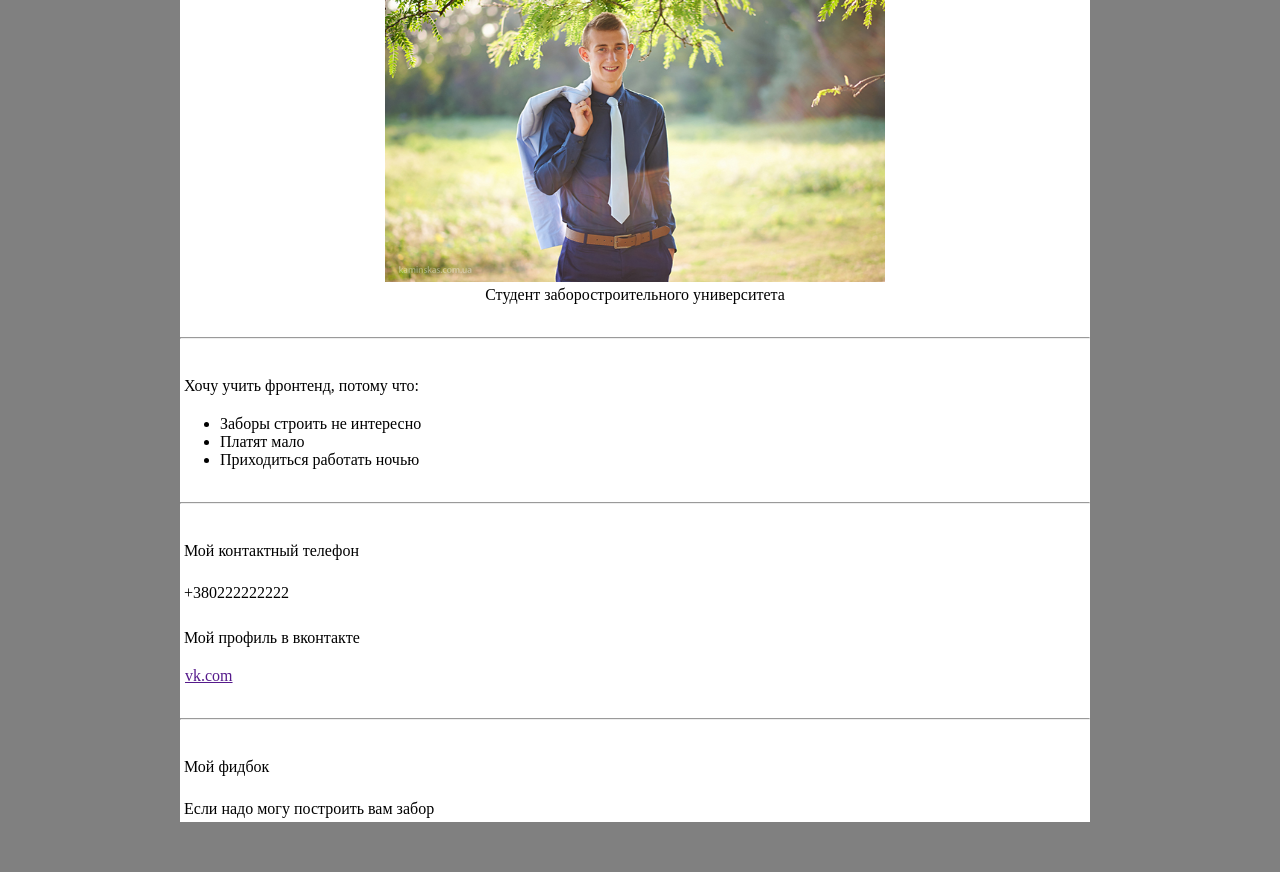
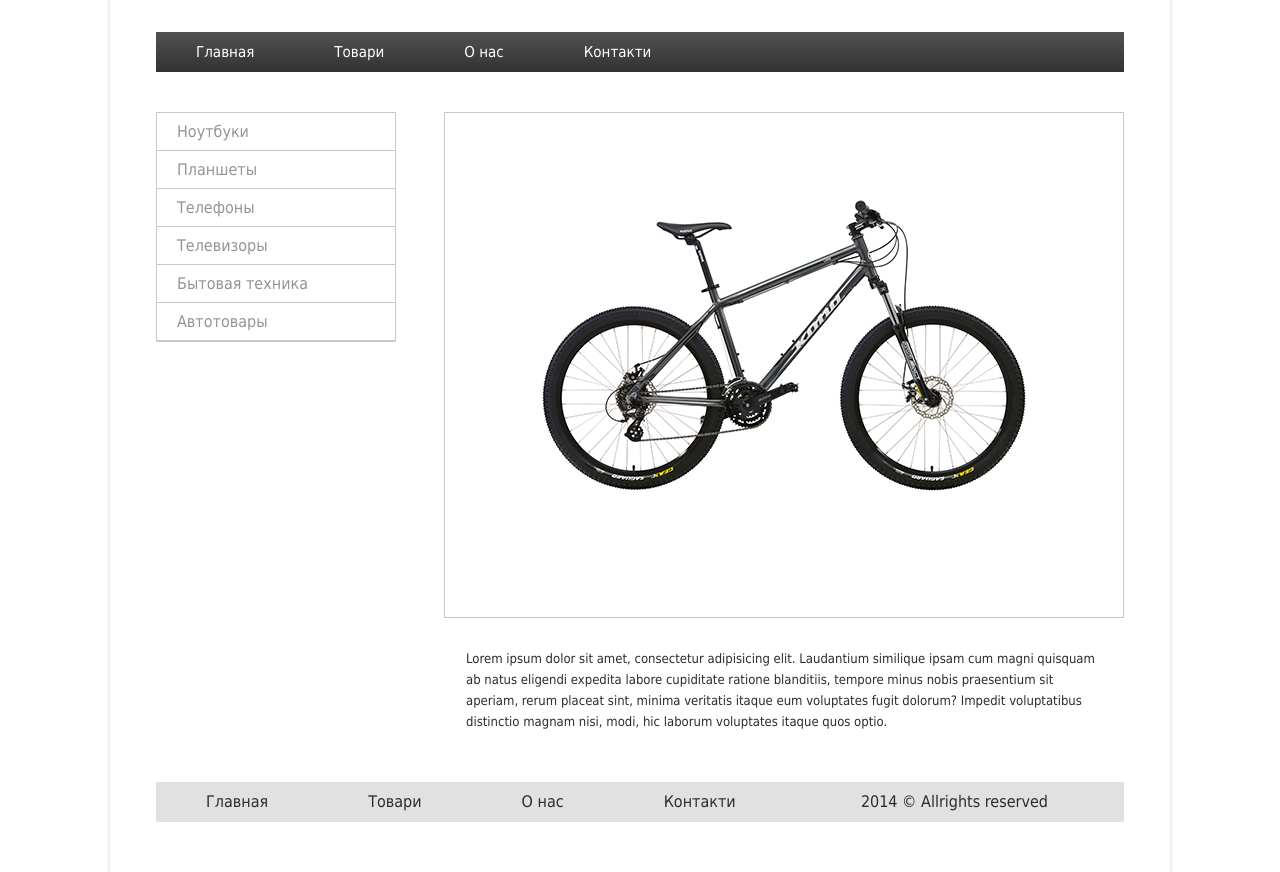
Before and after one commit to WeFrontEnd/Mod-2, a plain HTML site: page index.html in a window 1280 px wide. Shown: the part 106-978 px from the top of the page. Before the commit the page ends 948 px from the top, so only its background shows below. Drawn offline with Linux system fonts and the light colour scheme.

Commit message:
Home work3

```diff
--- a/css/style.css
+++ b/css/style.css
@@ -1,33 +1,116 @@
+* {
+	margin: 0;
+	padding: 0;
+}
 body{
-	margin-left: 160px;
-	margin-right: 170px;
-	background-color: grey;
+	font-family: Tahoma, Arial, sans-serif;
 }
-.wrapper {
-		margin: 20px;
-    background-color: white;
-	}
+.wrapper{
+	margin: 0 auto;
+	padding: 0 46px;
+	width: 968px;
+	background: #fff;
+-webkit-box-shadow: 0px 0px 4px 0px rgba(204,204,204,1);
+-moz-box-shadow: 0px 0px 4px 0px rgba(204,204,204,1);
+box-shadow: 0px 0px 4px 0px rgba(204,204,204,1);
+}
 
-h1 {
+.header{
+padding-top: 50px;
+margin-bottom: 40px;
+}
+.menu{
+position: relative;
+overflow: hidden;
+margin-top: 40px;
+background: #505050;
+background: -moz-linear-gradient(top,  #505050 6%, #323232 100%);
+background: -webkit-linear-gradient(top,  #505050 6%,#323232 100%);
+background: linear-gradient(to bottom,  #505050 6%,#323232 100%);
+}
+.menu li{
+	list-style: none;
+	float: left;
+}
+.menu a{
+	display: block;
+	color: white;
+	line-height: 40px;
+	padding: 0 40px;
+	text-decoration: none;
+  font-size: 15px;
+}
+.menu a:hover{
+	background: #111010;
+}
+.content{
+	position: relative;
+	overflow: hidden;
+}
+.sidebar{
+   float: left;
+   width: 240px;
+
+}
+.side-menu{
+border: 1px solid #c8c8c8;
+}
+.side-menu a{
+	padding-left: 20px;
+	line-height: 37px;
+	color:#949494;
+	text-decoration: none;
+	transition: 0.2s all;
+}
+
+
+
+/*.side-menu li:first-child{
+	border: none;
+}*/
+.side-menu li{
+	border-bottom: 1px solid #c8c8c8;
+
+}
+.side-menu a:hover{
+	color: #656363;
+	padding-left: 35px;
+}
+.product{
+	float: right;
+	width: 680px;
+}
+.product-imag{
+	/*padding: 40px 0;*/
+	border: 1px solid #c8c8c8;
 	text-align: center;
-	margin-top: 30px;
 }
-figure {
-	  display: block;
-    text-align: center;
-    margin-top: 0;
-    margin-bottom: 5px;
+.product p{
+padding: 30px 22px 0 22px;
+line-height: 21px;
+font-size: 13px;
+color: #2c2c2c;
 }
-hr {
-margin-top: 33px;
-margin-bottom: 34px;
+.footer{
+padding: 50px 0;
 }
-.prof {
-	padding-top: 7px;
+.footer-menu{
+	position: relative;
+	overflow: hidden;
+	background: #e1e1e1;
 }
-p {
-padding: 4px;
+.footer-menu li{
+float: left;
+list-style: none;
 }
-a{
-	padding: 5px;
+.footer-menu .copyrights{
+	float: right;
+	padding-right: 26px;
 }
+.footer-menu  a{
+	display: block;
+	padding: 0 50px;
+	line-height: 40px;
+	color: #2c2c2c;
+	text-decoration: none;
+}
--- a/index.html
+++ b/index.html
@@ -9,7 +9,7 @@
       <link rel="stylesheet" href="css/style.css" />
       <link rel="shortcut icon" href="" type="image/x-icon">
 
-       <title></title>
+       <title>Fitnes</title>
          <!-- HTML5 Shim and Respond.js IE8 support of HTML5 elements and media queries -->
     <!-- WARNING: Respond.js doesn't work if you view the page via file:// -->
     <!--[if lt IE 9]>
@@ -19,39 +19,58 @@
 
 </head>
 <body>
-<div class="wrapper">
-  <h1>Зинченко Ян Витальевич</h1>
 
-  <figure class="fig">
-    <img src="img/Yan.jpg" width="500" height="300" alt="Its me">
-    <figcaption>
-   Студент заборостроительного университета
-    </figcaption>
-  </figure>
 
-  <hr>
+   <div class="wrapper">
+     <div class="header">
+     <h1>
+      <a href="#">
+       <img src="img/logo.png" alt="">
+      </a>
+     </h1>
 
-  <p>Хочу учить фронтенд, потому что:</p>
-   <ul>
-    <li>Заборы строить не интересно</li>
-    <li>Платят мало</li>
-    <li>Приходиться работать ночью</li>
-   </ul>
+    <ul class="menu">
+    	<li><a href="#">Главная</a></li>
+    	<li><a href="#">Товари</a></li>
+    	<li><a href="#">О нас</a></li>
+    	<li><a href="#">Контакти</a></li>
+    </ul>
 
-  <hr>
+     </div>
+    <div class="content">
+      <div class="sidebar">
+      <ul class="side-menu">
+      	<li><a href="#">Ноутбуки</a></li>
+      	<li><a href="#">Планшеты</a></li>
+      	<li><a href="#">Телефоны</a></li>
+      	<li><a href="#">Телевизоры</a></li>
+      	<li><a href="#">Бытовая техника</a></li>
+      	<li><a href="#">Автотовары</a></li>
+      </ul>
+      </div>
 
-  <p>Мой контактный телефон</p>
-  <p>+380222222222</p>
+      <div class="product">
+      <div class="product-imag">
+      <img src="img/Bicikle.png" alt="">
+      </div>
+       <p>Lorem ipsum dolor sit amet, consectetur adipisicing elit. Laudantium similique ipsam cum magni quisquam ab natus eligendi expedita labore cupiditate ratione blanditiis, tempore minus nobis praesentium sit aperiam, rerum placeat sint, minima veritatis itaque eum voluptates fugit dolorum? Impedit voluptatibus distinctio magnam nisi, modi, hic laborum voluptates itaque quos optio.</p>
 
-  <p class="prof">Мой профиль в вконтакте</p>
-  <a href="">vk.com</a>
 
-  <hr>
+      </div>
+    </div>
 
-  <p>Мой фидбок</p>
-  <p>Если надо могу построить  вам забор</p>
- </div>
+    <div class="footer">
+     <ul class="footer-menu">
+      <li><a href="#">Главная</a></li>
+    	<li><a href="#">Товари</a></li>
+    	<li><a href="#">О нас</a></li>
+    	<li><a href="#">Контакти</a></li>
+     	<li class="copyrights"><a href="#">2014 © Allrights reserved</a></li>
+     </ul>
+    </div>
 
+
+   </div>
 
 </body>
 </html>
```
Also changed, not shown: img/Bicikle.png (added), img/Yan.jpg (deleted), img/logo.png (added).
